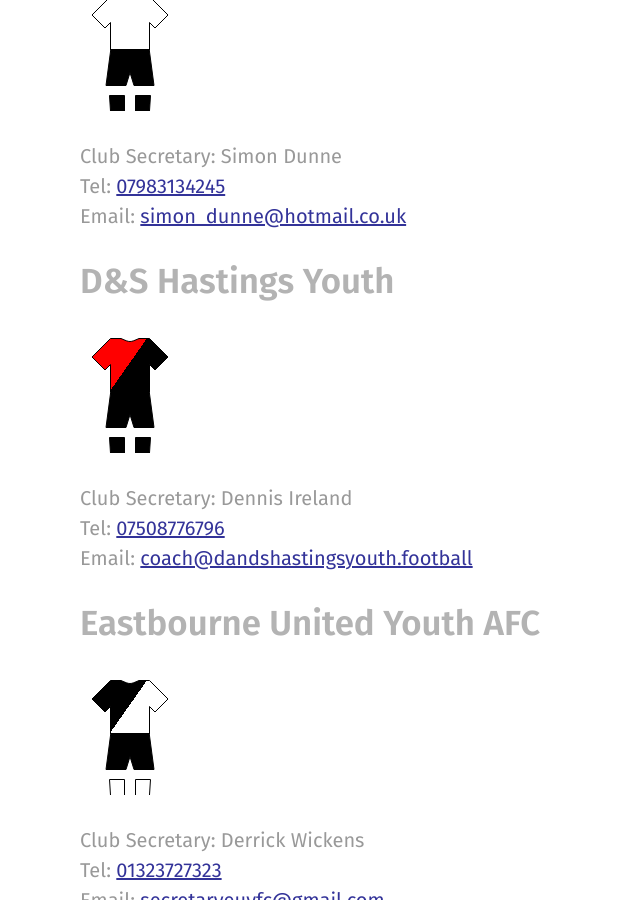
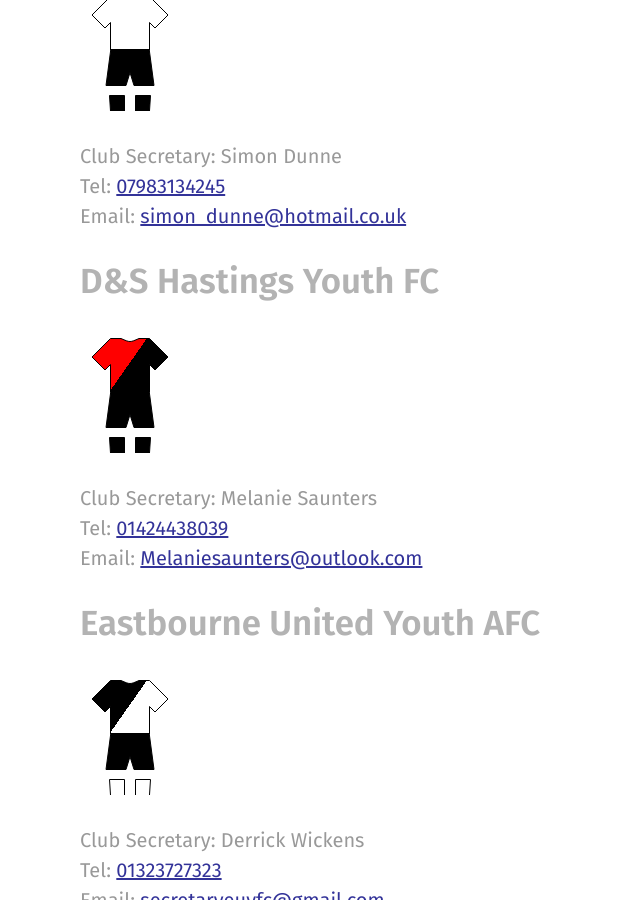
Before and after one commit to rotherleague/Rother, a Jekyll site: the page built from clubs.md, in a window 1280 px wide and 900 px high, scrolled down 1399 px. Shown: the whole window, without its empty margins (0-640 px from the left). Built offline with Jekyll 4.4.1, drawn with Linux system fonts in a browser that asks for light colours; nearby versions of some CDN libraries.

Commit message:
Update ds_hastings.html

```diff
--- a/_includes/clubs/ds_hastings.html
+++ b/_includes/clubs/ds_hastings.html
@@ -1,9 +1,9 @@
-<h2 id="ds_hastings"><strong>D&amp;S Hastings Youth</strong></h2>
+<h2 id="ds_hastings"><strong>D&amp;S Hastings Youth FC</strong></h2>
 
 <p>{% include kit.html top="#ff0000" top2="#000000" shorts="#000000" socks="#000000" %}
 
 
 </p>
-<p>Club Secretary: Dennis Ireland<br>
-  Tel: <a href="tel:07508776796">07508776796</a><br>
-Email: <a href="mailto:coach@dandshastingsyouth.football">coach@dandshastingsyouth.football</a></p>
+<p>Club Secretary: Melanie Saunters<br>
+  Tel: <a href="tel:01424438039">01424438039</a><br>
+Email: <a href="mailto:Melaniesaunters@outlook.com">Melaniesaunters@outlook.com</a></p>
```
